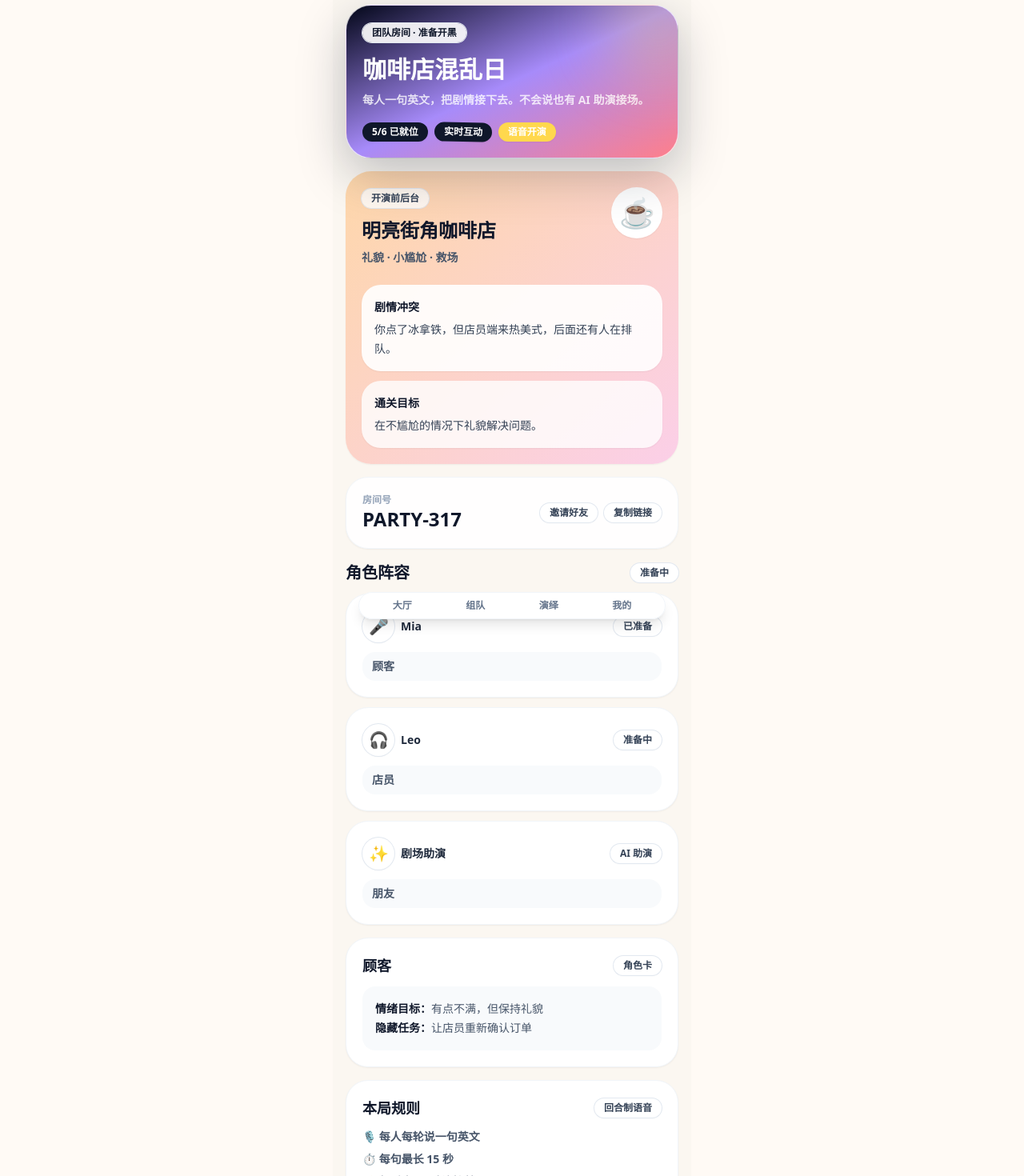
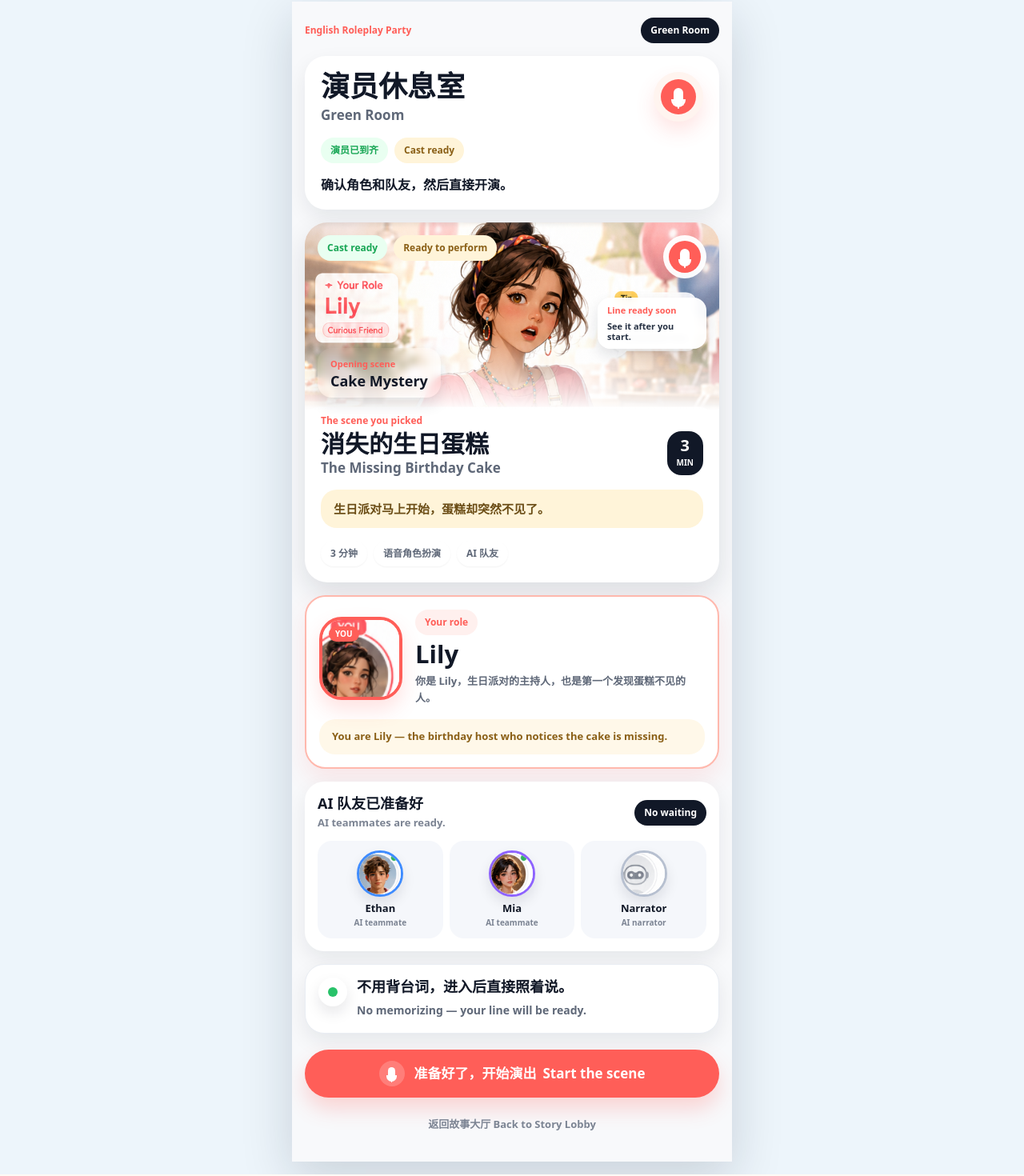
Before and after one commit to shuchaoye17-del/english-roleplay-party, a Next.js app: page /room/cafe-chaos in a window 1280 px wide. Shown: the part 14-1484 px from the top of the page at 80% size. Built offline with nearby package versions, Linux system fonts and the light colour scheme.

Commit message:
Implement green room preview

```diff
--- a/src/app/room/[id]/page.tsx
+++ b/src/app/room/[id]/page.tsx
@@ -1,77 +1,277 @@
-import { getScenario } from '@/data/scenarios';
-import { mockRoomPlayers } from '@/data/rooms';
-import { Badge, BottomNav, Button, Card, PhoneShell, Sticker } from '@/components/ui';
-import { RoleCard } from '@/components/RoleCard';
-import { PlayerSlot } from '@/components/PlayerSlot';
-import { ScenePanel } from '@/components/ScenePanel';
+import Image from 'next/image';
+import Link from 'next/link';
+import type { ReactNode } from 'react';
 
-export default function RoomPage({ params }: { params: { id: string } }) {
-  const scenario = getScenario(params.id);
-  const mainRole = scenario.roles[0];
+type CastMember = {
+  name: string;
+  role: string;
+  src: string;
+  color: string;
+};
+
+const aiCast: CastMember[] = [
+  {
+    name: 'Ethan',
+    role: 'AI teammate',
+    src: '/play-implementation-preview/avatar-ethan.webp',
+    color: '#3f8cff'
+  },
+  {
+    name: 'Mia',
+    role: 'AI teammate',
+    src: '/play-implementation-preview/avatar-mia.webp',
+    color: '#8e63ff'
+  },
+  {
+    name: 'Narrator',
+    role: 'AI narrator',
+    src: '/play-implementation-preview/avatar-narrator.webp',
+    color: '#b7c0d0'
+  }
+];
+
+const readinessPills = ['3 分钟', '语音角色扮演', 'AI 队友'];
+
+function Pill({
+  children,
+  tone = 'light',
+  className = ''
+}: {
+  children: ReactNode;
+  tone?: 'light' | 'dark' | 'green' | 'yellow' | 'coral';
+  className?: string;
+}) {
+  const toneClass = {
+    light: 'bg-white text-[#5f6878] shadow-sm',
+    dark: 'bg-[#111827] text-white',
+    green: 'bg-[#e9fff1] text-[#18a655]',
+    yellow: 'bg-[#fff4d9] text-[#8a5f16]',
+    coral: 'bg-[#fff0ee] text-[#ff5e58]'
+  }[tone];
 
   return (
-    <PhoneShell className="pb-24">
-      <div className="relative overflow-hidden rounded-[2rem] border border-white/70 bg-gradient-to-br from-slate-950 via-partyPurple to-coral p-5 text-white shadow-[0_20px_60px_rgba(15,23,42,0.25)]">
-        <div className="absolute -right-10 -top-10 h-32 w-32 rounded-full bg-sunshine/30 blur-2xl" />
-        <Badge className="bg-white/90 text-slate-900">团队房间 · 准备开黑</Badge>
-        <h1 className="mt-4 text-3xl font-black">{scenario.title}</h1>
-        <p className="mt-2 text-sm font-bold leading-6 text-white/80">每人一句英文，把剧情接下去。不会说也有 AI 助演接场。</p>
-        <div className="mt-4 flex flex-wrap gap-2">
-          <Sticker>5/6 已就位</Sticker>
-          <Sticker className="rotate-1 bg-sky">实时互动</Sticker>
-          <Sticker className="bg-sunshine">语音开演</Sticker>
+    <span className={`inline-flex min-h-8 items-center whitespace-nowrap rounded-full px-3 text-[12px] font-black ${toneClass} ${className}`}>
+      {children}
+    </span>
+  );
+}
+
+function MicMark({ className = '' }: { className?: string }) {
+  return (
+    <span className={`relative inline-grid place-items-center rounded-full bg-[#ff5e58] ${className}`}>
+      <span className="absolute h-[52%] w-[28%] rounded-full bg-white" />
+      <span className="absolute top-[56%] h-[24%] w-[42%] rounded-b-full border-b-[3px] border-l-[3px] border-r-[3px] border-white" />
+      <span className="absolute bottom-[15%] h-[18%] w-[6%] rounded-full bg-white" />
+    </span>
+  );
+}
+
+function ReadyDot({ color }: { color: string }) {
+  return (
+    <span className="relative grid h-9 w-9 shrink-0 place-items-center rounded-full bg-white shadow-[0_8px_18px_rgba(15,23,42,0.10)]">
+      <span className="h-3 w-3 rounded-full" style={{ backgroundColor: color }} />
+    </span>
+  );
+}
+
+function HeroStage() {
+  return (
+    <section className="mx-4 mt-4 overflow-hidden rounded-[28px] bg-white shadow-[0_14px_34px_rgba(15,23,42,0.12)]">
+      <div className="relative h-[235px]">
+        <Image
+          src="/play-implementation-preview/stage.webp"
+          alt="Birthday cafe stage before the roleplay scene"
+          fill
+          sizes="(max-width: 550px) 100vw, 550px"
+          priority
+          className="object-cover"
+        />
+        <div className="absolute inset-x-0 bottom-0 h-24 bg-gradient-to-t from-white via-white/72 to-transparent" />
+        <div className="absolute left-4 top-4 flex items-center gap-2">
+          <Pill tone="green">Cast ready</Pill>
+          <Pill tone="yellow">Ready to perform</Pill>
+        </div>
+        <div className="absolute bottom-4 left-4 rounded-[18px] bg-white/94 px-4 py-3 shadow-[0_8px_18px_rgba(15,23,42,0.12)] backdrop-blur-sm">
+          <p className="text-[11px] font-black text-[#ff5e58]">Opening scene</p>
+          <p className="mt-1 text-[18px] font-black leading-none text-[#111827]">Cake Mystery</p>
+        </div>
+        <div className="absolute right-4 top-4 grid h-[54px] w-[54px] place-items-center rounded-full bg-white/95 shadow-[0_8px_18px_rgba(15,23,42,0.14)]">
+          <MicMark className="h-10 w-10" />
+        </div>
+        <div className="absolute right-4 top-[94px] max-w-[136px] rounded-[16px] bg-white/95 px-3 py-2 shadow-[0_8px_18px_rgba(15,23,42,0.12)] backdrop-blur-sm">
+          <p className="text-[11px] font-black text-[#ff5e58]">Line ready soon</p>
+          <p className="mt-1 text-[11px] font-bold leading-tight text-[#263143]">
+            See it after you start.
+          </p>
         </div>
       </div>
 
-      <div className="mt-4">
-        <ScenePanel scenario={scenario} label="开演前后台" />
+      <div className="px-5 pb-5 pt-1">
+        <p className="text-[12px] font-black text-[#ff5e58]">The scene you picked</p>
+        <div className="mt-1 flex items-start justify-between gap-3">
+          <div className="min-w-0">
+            <h2 className="text-[30px] font-black leading-[1.04] text-[#111827]">
+              消失的生日蛋糕
+            </h2>
+            <p className="mt-1 text-[17px] font-black leading-tight text-[#5f6878]">
+              The Missing Birthday Cake
+            </p>
+          </div>
+          <div className="shrink-0 rounded-[18px] bg-[#111827] px-3 py-2 text-center text-white">
+            <p className="text-[20px] font-black leading-none">3</p>
+            <p className="mt-1 text-[10px] font-black uppercase">min</p>
+          </div>
+        </div>
+
+        <p className="mt-4 rounded-[20px] bg-[#fff4d9] px-4 py-3 text-[15px] font-bold leading-relaxed text-[#6b4d16]">
+          生日派对马上开始，蛋糕却突然不见了。
+        </p>
+
+        <div className="mt-4 flex flex-wrap gap-2">
+          {readinessPills.map((pill) => (
+            <Pill key={pill}>{pill}</Pill>
+          ))}
+        </div>
+      </div>
+    </section>
+  );
+}
+
+function YourRoleCard() {
+  return (
+    <section className="mx-4 mt-4 rounded-[26px] border-2 border-[#ffb8ad] bg-white p-4 shadow-[0_14px_30px_rgba(255,94,88,0.12)]">
+      <div className="flex items-center gap-4">
+        <div className="relative h-[104px] w-[104px] shrink-0 overflow-hidden rounded-[28px] border-[4px] border-[#ff5e58] bg-white shadow-[0_12px_24px_rgba(255,94,88,0.18)]">
+          <Image
+            src="/play-implementation-preview/avatar-lily.webp"
+            alt="Lily avatar"
+            fill
+            sizes="104px"
+            className="object-cover"
+          />
+          <span className="absolute left-2 top-2 rounded-full bg-[#ff5e58] px-2 py-0.5 text-[10px] font-black uppercase text-white">
+            You
+          </span>
+        </div>
+        <div className="min-w-0 flex-1">
+          <Pill tone="coral">Your role</Pill>
+          <h2 className="mt-2 text-[31px] font-black leading-none text-[#111827]">Lily</h2>
+          <p className="mt-2 text-[13px] font-bold leading-relaxed text-[#5f6878]">
+            你是 Lily，生日派对的主持人，也是第一个发现蛋糕不见的人。
+          </p>
+        </div>
+      </div>
+      <div className="mt-4 rounded-[20px] bg-[#fff8e9] px-4 py-3">
+        <p className="text-[13px] font-black text-[#8a5f16]">
+          You are Lily — the birthday host who notices the cake is missing.
+        </p>
+      </div>
+    </section>
+  );
+}
+
+function AICastCard() {
+  return (
+    <section className="mx-4 mt-4 rounded-[24px] bg-white p-4 shadow-[0_10px_26px_rgba(15,23,42,0.08)]">
+      <div className="mb-3 flex items-center justify-between gap-3">
+        <div>
+          <h2 className="text-[18px] font-black leading-tight text-[#111827]">AI 队友已准备好</h2>
+          <p className="mt-1 text-[13px] font-bold text-[#7c8493]">AI teammates are ready.</p>
+        </div>
+        <Pill tone="dark">No waiting</Pill>
       </div>
 
-      <Card className="mb-4 mt-4 bg-white/90">
-        <div className="flex items-center justify-between">
-          <div>
-            <p className="text-xs font-black text-slate-400">房间号</p>
-            <p className="text-2xl font-black text-slate-900">PARTY-317</p>
+      <div className="grid grid-cols-3 gap-2">
+        {aiCast.map((member) => (
+          <div key={member.name} className="min-w-0 rounded-[18px] bg-[#f5f7fb] px-3 py-3 text-center">
+            <div
+              className="relative mx-auto h-[58px] w-[58px] overflow-hidden rounded-full border-[3px] bg-white shadow-[0_8px_16px_rgba(15,23,42,0.10)]"
+              style={{ borderColor: member.color }}
+            >
+              <Image src={member.src} alt={`${member.name} avatar`} fill sizes="58px" className="object-cover" />
+            </div>
+            <p className="mt-2 truncate text-[13px] font-black leading-none text-[#111827]">{member.name}</p>
+            <p className="mt-1 truncate text-[10px] font-bold text-[#7c8493]">{member.role}</p>
           </div>
-          <div className="flex gap-2">
-            <Badge className="bg-coral/10 text-coral">邀请好友</Badge>
-            <Badge className="bg-sky/10 text-slate-700">复制链接</Badge>
-          </div>
-        </div>
-      </Card>
-
-      <div className="mb-3 flex items-center justify-between">
-        <h2 className="text-xl font-black text-slate-900">角色阵容</h2>
-        <Badge className="bg-fresh/20">准备中</Badge>
-      </div>
-
-      <div className="mb-4 grid gap-3">
-        {mockRoomPlayers.map((player) => (
-          <PlayerSlot key={player.id} name={player.name} avatar={player.avatar} role={player.role} state={player.state} />
         ))}
       </div>
-
-      {mainRole ? (
-        <div className="mb-4">
-          <RoleCard role={mainRole.name} emotion={mainRole.emotion} hiddenMission={mainRole.hiddenMission} />
-        </div>
-      ) : null}
-
-      <Card className="mb-5 bg-sunshine/25">
-        <div className="flex items-center justify-between">
-          <h2 className="text-lg font-black text-slate-900">本局规则</h2>
-          <Badge className="bg-white">回合制语音</Badge>
-        </div>
-        <ul className="mt-3 space-y-2 text-sm font-black text-slate-600">
-          <li>🎙️ 每人每轮说一句英文</li>
-          <li>⏱️ 每句最长 15 秒</li>
-          <li>✨ 超时由 AI 助演接替</li>
-          <li>🎭 退出不影响其他玩家通关</li>
-        </ul>
-      </Card>
-
-      <Button href={`/play/${scenario.id}`}>准备开演</Button>
-      <BottomNav />
-    </PhoneShell>
+    </section>
   );
 }
+
+function ReassuranceCard() {
+  return (
+    <section className="mx-4 mt-4 rounded-[24px] border border-[#e9edf3] bg-white p-4 shadow-[0_10px_26px_rgba(15,23,42,0.08)]">
+      <div className="flex items-start gap-3">
+        <ReadyDot color="#28c269" />
+        <div className="min-w-0 flex-1">
+          <h2 className="text-[18px] font-black leading-tight text-[#111827]">
+            不用背台词，进入后直接照着说。
+          </h2>
+          <p className="mt-2 text-[14px] font-bold leading-relaxed text-[#5f6878]">
+            No memorizing — your line will be ready.
+          </p>
+        </div>
+      </div>
+    </section>
+  );
+}
+
+export default function RoomPage() {
+  return (
+    <main className="min-h-screen bg-[#edf5fb] px-3 py-4 text-[#111827]">
+      <div className="mx-auto w-full max-w-[550px] overflow-hidden bg-[#f8f9fb] pb-7 shadow-[0_20px_60px_rgba(15,23,42,0.16)]">
+        <header className="px-4 pt-5">
+          <div className="flex items-center justify-between gap-3">
+            <p className="text-[12px] font-black text-[#ff5e58]">English Roleplay Party</p>
+            <Pill tone="dark">Green Room</Pill>
+          </div>
+
+          <section className="mt-4 rounded-[26px] bg-white p-5 shadow-[0_10px_26px_rgba(15,23,42,0.08)]">
+            <div className="flex items-start justify-between gap-4">
+              <div className="min-w-0">
+                <h1 className="text-[36px] font-black leading-[1.02] text-[#111827]">演员休息室</h1>
+                <p className="mt-1 text-[17px] font-black text-[#5f6878]">Green Room</p>
+              </div>
+              <div className="grid h-[62px] w-[62px] shrink-0 place-items-center rounded-full bg-[#fff4ef] shadow-[0_12px_24px_rgba(255,94,88,0.16)]">
+                <MicMark className="h-11 w-11" />
+              </div>
+            </div>
+            <div className="mt-4 flex flex-wrap gap-2">
+              <Pill tone="green">演员已到齐</Pill>
+              <Pill tone="yellow">Cast ready</Pill>
+            </div>
+            <p className="mt-4 text-[16px] font-black leading-snug text-[#111827]">
+              确认角色和队友，然后直接开演。
+            </p>
+          </section>
+        </header>
+
+        <HeroStage />
+        <YourRoleCard />
+        <AICastCard />
+        <ReassuranceCard />
+
+        <section className="mx-4 mt-5">
+          <Link
+            href="/play/cafe-chaos"
+            className="flex h-[60px] w-full items-center justify-center gap-3 rounded-full bg-[#ff5e58] px-5 text-center text-[17px] font-black text-white shadow-[0_14px_26px_rgba(255,94,88,0.24)] transition active:scale-95"
+          >
+            <MicMark className="h-8 w-8 bg-white/20" />
+            <span>
+              准备好了，开始演出
+              <span className="ml-2 text-white/82">Start the scene</span>
+            </span>
+          </Link>
+
+          <Link
+            href="/lobby"
+            className="mx-auto mt-4 block w-fit rounded-full px-4 py-2 text-center text-[13px] font-black text-[#7c8493] transition active:scale-95"
+          >
+            返回故事大厅 Back to Story Lobby
+          </Link>
+        </section>
+      </div>
+    </main>
+  );
+}
```
